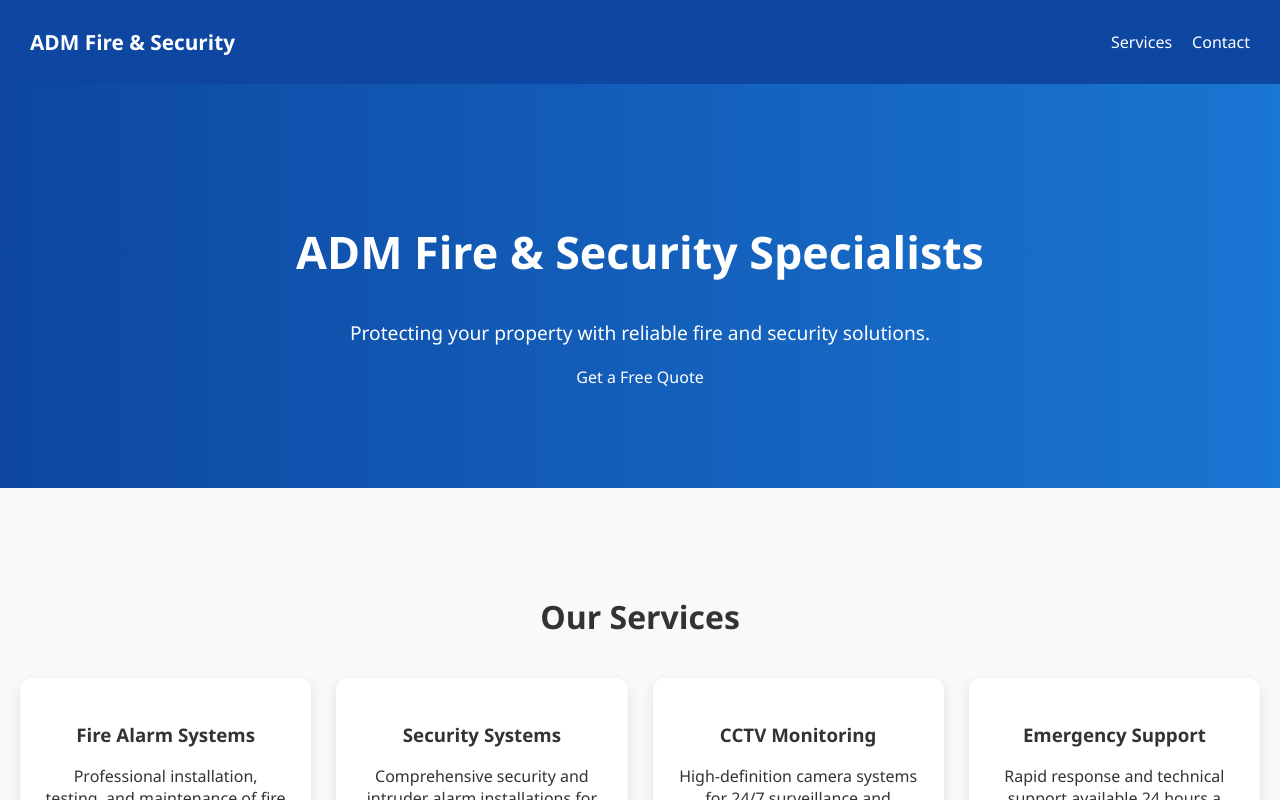
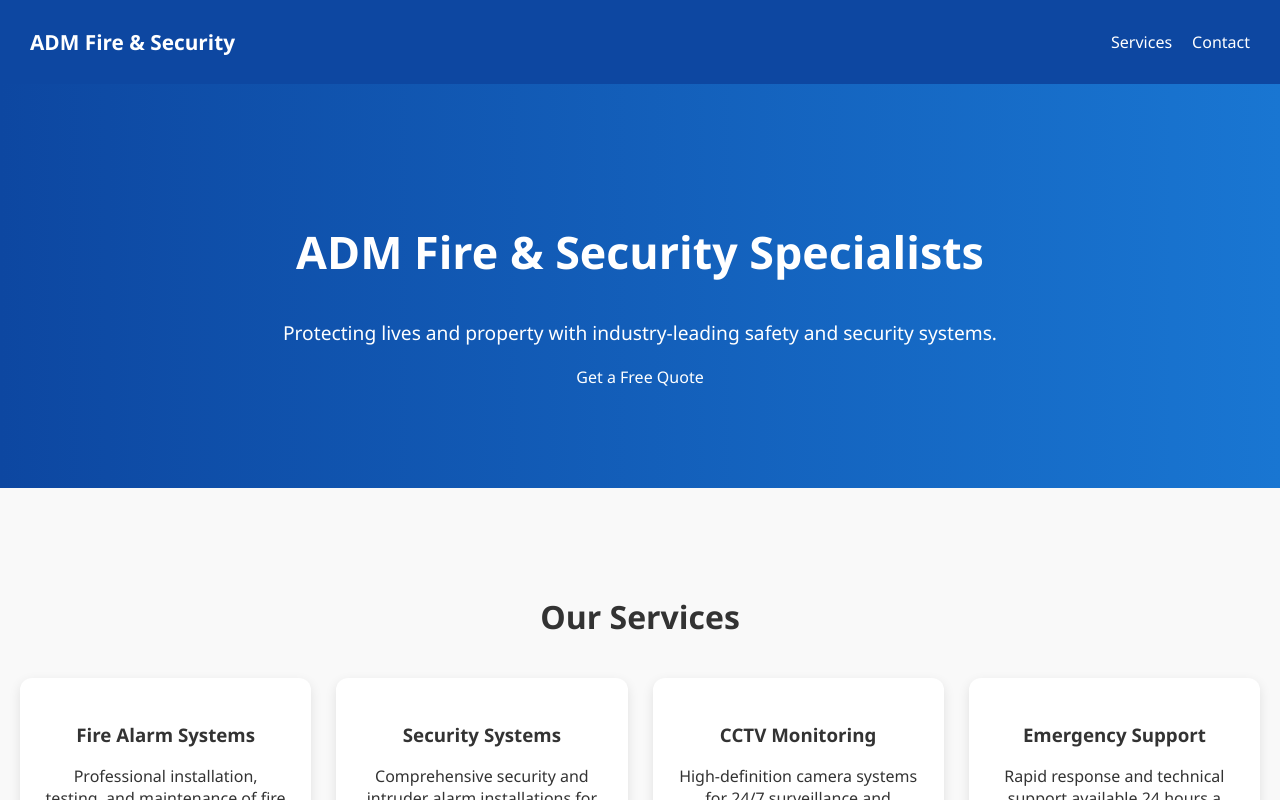
Before and after one commit to admfireandsecurity/admfireandsecurity, a React (Vite) app: page / in a window 1280 px wide. Shown: the top 800 px of the page. Built offline with nearby package versions, Linux system fonts and the light colour scheme.

Commit message:
Updated Hero.tsx

```diff
--- a/src/components/Hero.tsx
+++ b/src/components/Hero.tsx
@@ -5,8 +5,8 @@ const Hero: React.FC = () => {
     <section className="hero">
       <div className="hero-content">
         <h1>ADM Fire & Security Specialists</h1>
-        <p>Protecting your property with reliable fire and security solutions.</p>
-        <bolt-button appearance="primary">Get a Free Quote</bolt-button>
+        <p>Protecting lives and property with industry-leading safety and security systems.</p>
+        <bolt-button appearance="primary" class="quote-btn">Get a Free Quote</bolt-button>
       </div>
     </section>
   );
```
